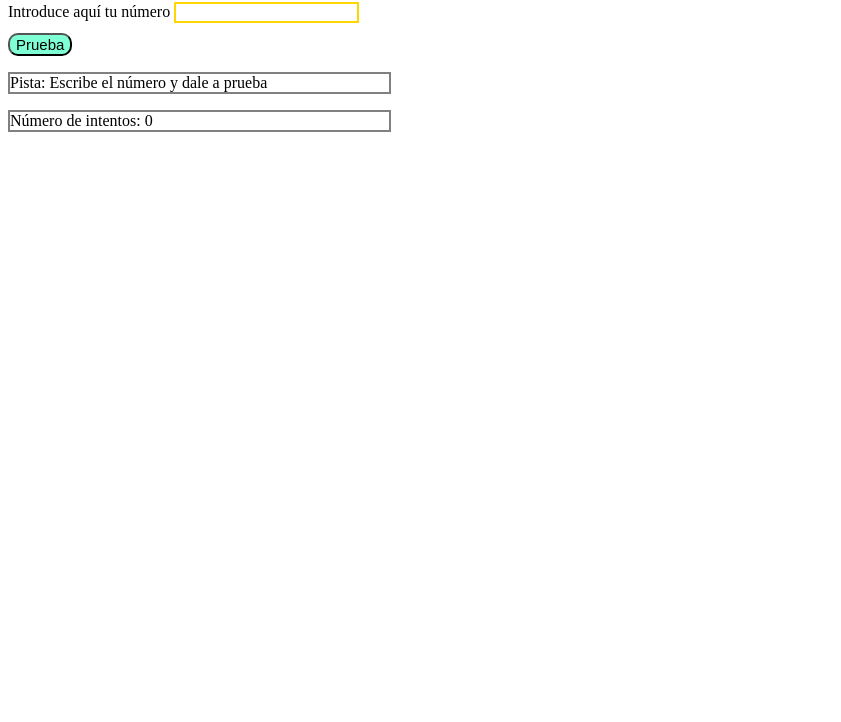
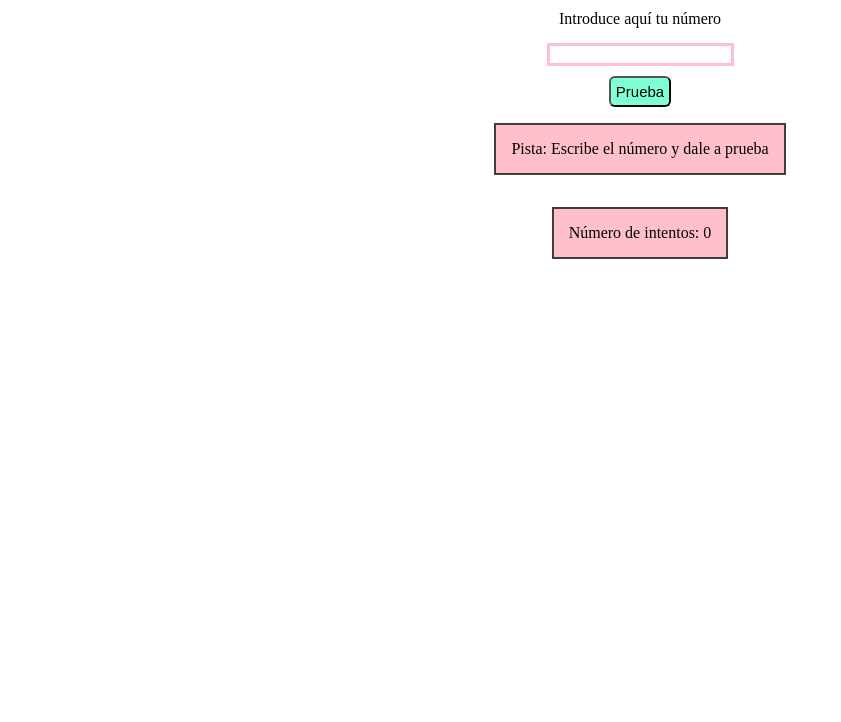
Before and after one commit to Adalab/modulo-2-evaluacion-intermedia-mablancoalvarez, a plain HTML site: page index.html in a window 1280 px wide. Shown: the part 78-800 px from the top of the page, without its empty margins (0-841 px from the left). Drawn offline with Linux system fonts and the light colour scheme.

Commit message:
add styles and colors

```diff
--- a/styles/styles.css
+++ b/styles/styles.css
@@ -1,26 +1,47 @@
 
+.wrapper {
 
+  display:flex ;
+  flex-direction: column;
+  justify-content: center;
+  align-items: center;
+}
 
 #number {
 
-padding-bottom: 10px;
+padding-bottom: 15px;
 
 }
 
 button {
-  font-size:15px;
-  border-radius: 10px;
+  font-size:15px ;
+  border-radius: 6px;
   background-color:aquamarine;
   cursor: pointer;
   margin-top: 10px;
+  padding: 5px;
+}
+main {
+  display:flex;
+  flex-direction: column;
+  justify-content: center;
+  align-items: center;
+
+
+
 }
 
 .subtext {
   display:block;
-  width: 30%;
-   border: 2px solid grey;
+  padding: 15px;
+  background-color:pink;
+  border: 2px solid rgb(65, 59, 59);
 }
 #inputNumber{
 
-border: solid 2px gold;
+border: solid 3px pink;
 }
+
+h1 {
+  color: grey;
+}
```
Also changed, not shown: index.html (+0 -4 lines).
